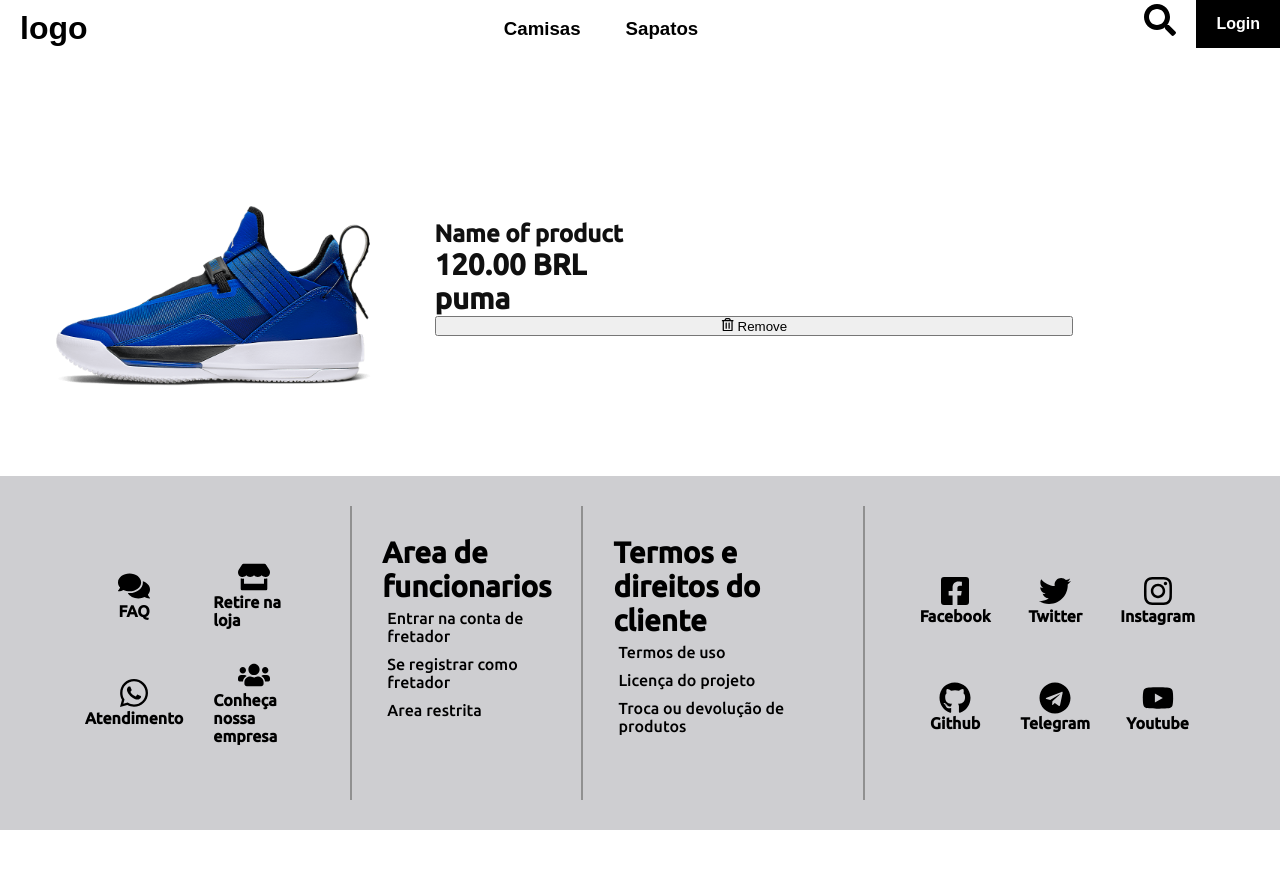
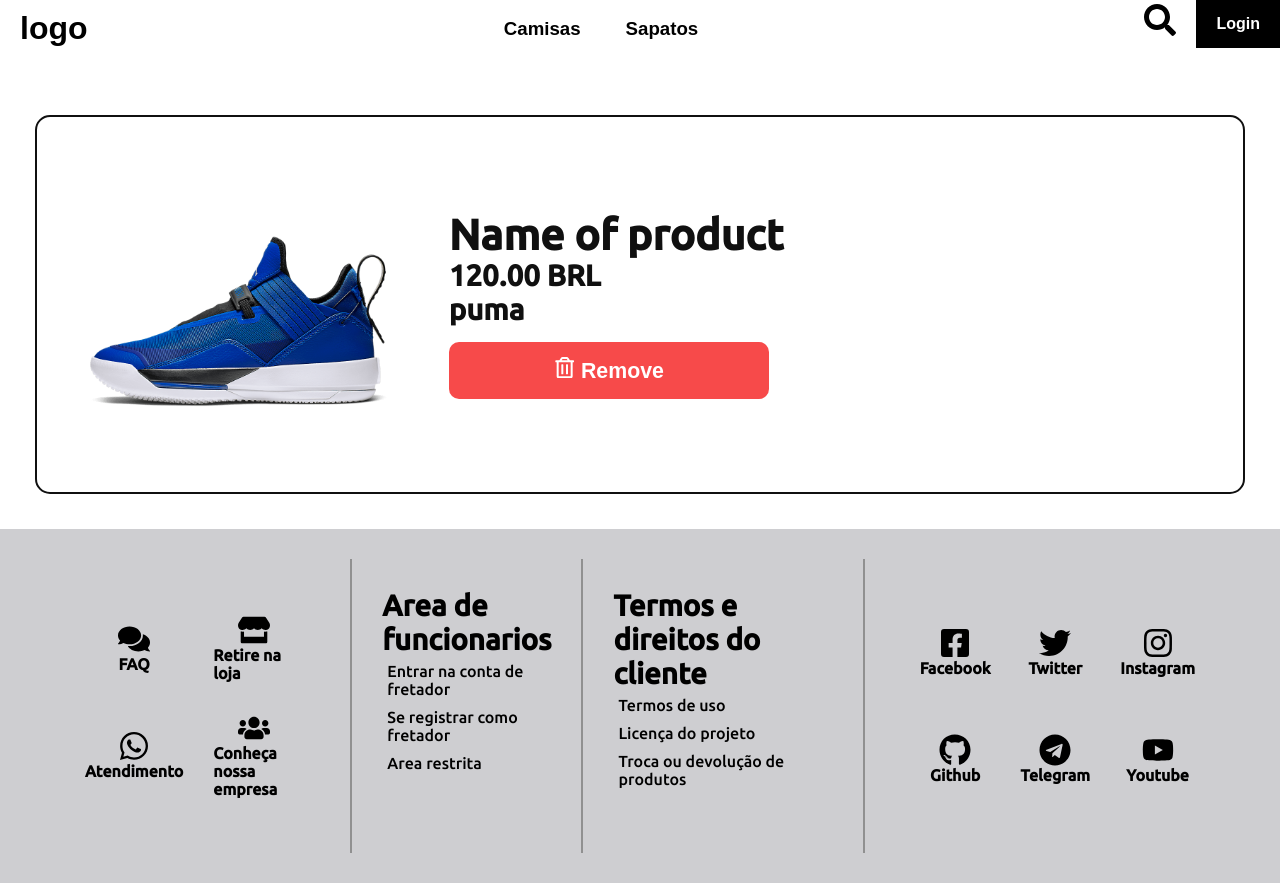
Before and after one commit to GustavoSMelo/AtomicMarketplace, a React (Create React App) app in the folder web/: page /cart in a window 1280 px wide. Before the commit the page ends 830 px from the top, so only its background shows below. Built offline with nearby package versions, Linux system fonts and the light colour scheme.

Commit message:
working in style of view yet

```diff
--- a/web/src/views/cart/styled.ts
+++ b/web/src/views/cart/styled.ts
@@ -35,12 +35,15 @@ export const Container = styled.main<{ haveProduct: boolean }>`
   article {
     display: ${props => props.haveProduct ? 'flex' : 'none'};
     margin-top: 80px;
+    border-radius: 10px;
   }
 
   article > ul > li{
     display: flex;
     flex-direction: row;
     border-radius: 15px;
+    margin: 35px;
+    border: solid 2px #101010;
   }
 
   article > ul > li > figure {
@@ -63,4 +66,21 @@ export const Container = styled.main<{ haveProduct: boolean }>`
     flex-direction: column;
     justify-content: center;
   }
+
+  article > ul > li > span > h1{
+    font-size: 32pt;
+  }
+
+  article > ul > li > span > button {
+    width: 320px;
+    margin-top: 15px;
+    padding: 15px;
+    font-weight: bold;
+    font-size: 16pt;
+    border: none;
+    border-radius: 10px;
+    background-color: #F74A4A;
+    color: #fff;
+    cursor: pointer;
+  }
 `
```
